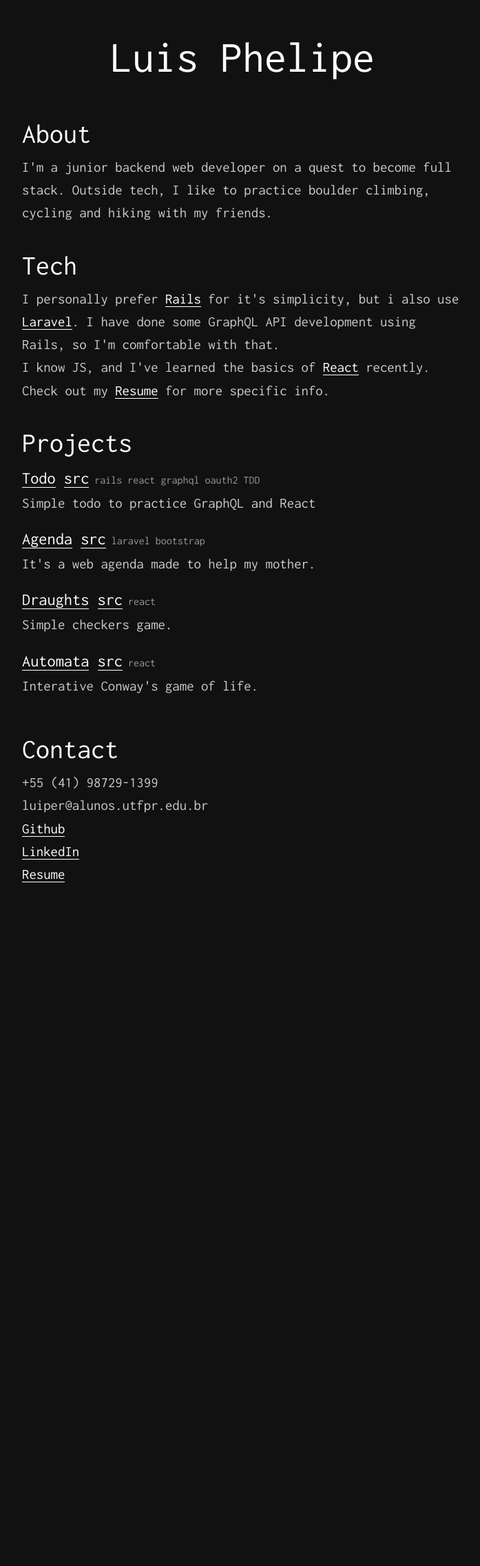
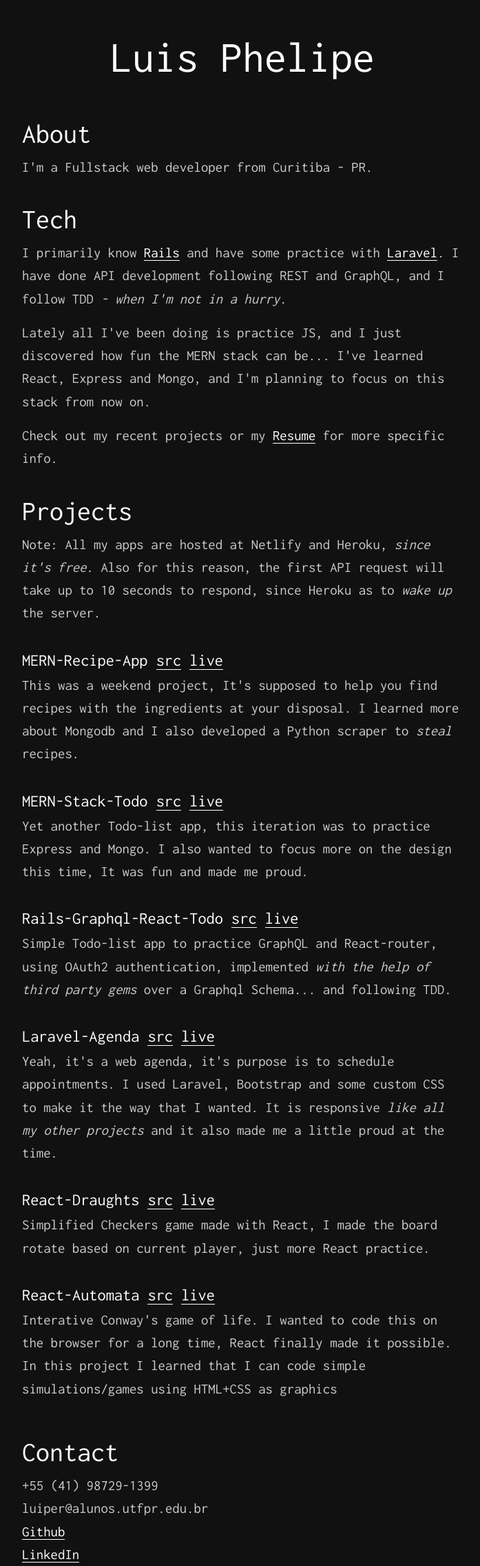
Before and after one commit to luisphelipe/luisphelipe.github.io, a PHP site: page / in a window 1280 px wide. Shown: the top 2270 px of the page at 69% size, without its empty margins (288-985 px from the left). Before the commit the page ends 1279 px from the top, so only its background shows below. Run offline with PHP 8.4, Linux system fonts and the light colour scheme.

Commit message:
update portfolio

```diff
--- a/index.html
+++ b/index.html
@@ -1,13 +1,15 @@
 <!DOCTYPE html>
 <html lang="en">
-
   <head>
-    <meta charset="UTF-8">
-    <meta name="viewport" content="width=device-width, initial-scale=1.0">
-    <meta http-equiv="X-UA-Compatible" content="ie=edge">
+    <meta charset="UTF-8" />
+    <meta name="viewport" content="width=device-width, initial-scale=1.0" />
+    <meta http-equiv="X-UA-Compatible" content="ie=edge" />
     <title>Luis Phelipe</title>
-    <link rel="stylesheet" href="style.css">
-    <link href="https://fonts.googleapis.com/css?family=Inconsolata" rel="stylesheet">
+    <link rel="stylesheet" href="style.css" />
+    <link
+      href="https://fonts.googleapis.com/css?family=Inconsolata"
+      rel="stylesheet"
+    />
   </head>
 
   <body>
@@ -18,47 +20,112 @@
     <article>
       <h2>About</h2>
       <p>
-            I'm a junior backend web developer on a quest to become full stack. Outside tech, I like to practice boulder
-            climbing, cycling and hiking with my friends.
+        I'm a Fullstack web developer from Curitiba - PR.
       </p>
     </article>
     <article>
       <h2>Tech</h2>
       <p>
-            I personally prefer <a href="#projects">Rails</a> for it's simplicity, but i also use <a
-                href="#projects">Laravel</a>. I have done some GraphQL API development using Rails, so I'm comfortable
-            with that.
+        I primarily know <a href="#projects">Rails</a> and have some practice
+        with <a href="#projects">Laravel</a>. I have done API development
+        following REST and GraphQL, and I follow TDD
+        <i>- when I'm not in a hurry</i>.
       </p>
-        <p>
-            I know JS, and I've learned the basics of <a href="#projects">React</a> recently.
+      <p class="mt-1">
+        Lately all I've been doing is practice JS, and I just discovered how fun
+        the MERN stack can be... I've learned React, Express and Mongo, and I'm
+        planning to focus on this stack from now on.
       </p>
-        <p>
-            Check out my <a href="/resume.pdf">Resume</a> for more specific info.
+      <p class="mt-1">
+        Check out my recent projects or my <a href="/resume.pdf">Resume</a> for
+        more specific info.
       </p>
     </article>
     <article id="projects">
       <h2>Projects</h2>
-        <section id="rails">
-            <h3><a href="https://react-graphql-todo.netlify.com/login/">Todo</a> <a
-                    href="https://github.com/luisphelipe/todo">src</a><small>rails</small><small>react</small><small>graphql</small><small>oauth2</small><small>TDD</small>
+      <p>
+        Note: All my apps are hosted at Netlify and Heroku,
+        <i>since it's free</i>. Also for this reason, the first API request will
+        take up to 10 seconds to respond, since Heroku as to <i>wake up</i> the
+        server.
+      </p>
+
+      <section id="express" class="mt-2">
+        <h3>
+          MERN-Recipe-App
+          <a href="https://github.com/luisphelipe/recipe-app-web">src</a>
+          <a href="https://recipe-web-app.netlify.com/">live</a>
         </h3>
-            <p>Simple todo to practice GraphQL and React
+        <p>
+          This was a weekend project, It's supposed to help you find recipes
+          with the ingredients at your disposal. I learned more about Mongodb
+          and I also developed a Python scraper to <i>steal</i> recipes.
+        </p>
       </section>
-        <section id="laravel">
-            <h3><a href="http://arcane-island-39787.herokuapp.com/">Agenda</a> <a
-                    href="https://github.com/luisphelipe/agenda">src</a><small>laravel</small><small>bootstrap</small>
+      <section id="express" class="mt-2">
+        <h3>
+          MERN-Stack-Todo
+          <a href="https://github.com/luisphelipe/express-todo">src</a>
+          <a href="https://mern-todo-app.netlify.com/login/">live</a>
         </h3>
-            <p>It's a web agenda made to help my mother.</p>
+        <p>
+          Yet another Todo-list app, this iteration was to practice Express and
+          Mongo. I also wanted to focus more on the design this time, It was fun
+          and made me proud.
+        </p>
       </section>
-        <section id="react">
-            <h3><a href="https://draughts.netlify.com/">Draughts</a> <a
-                    href="https://github.com/luisphelipe/react_draughts">src</a><small>react</small></h3>
-            <p>Simple checkers game.</p>
+
+      <section id="rails" class="mt-2">
+        <h3>
+          Rails-Graphql-React-Todo
+          <a href="https://github.com/luisphelipe/todo">src</a>
+          <a href="https://react-graphql-todo.netlify.com/login/">live</a>
+        </h3>
+        <p>
+          Simple Todo-list app to practice GraphQL and React-router, using
+          OAuth2 authentication, implemented
+          <i>with the help of third party gems</i> over a Graphql Schema... and
+          following TDD.
+        </p>
       </section>
-        <section id="react">
-            <h3><a href="https://automata.netlify.com/">Automata</a> <a
-                    href="https://github.com/luisphelipe/react_automata">src</a><small>react</small></h3>
-            <p>Interative Conway's game of life.</p>
+
+      <section id="laravel" class="mt-2">
+        <h3>
+          Laravel-Agenda
+          <a href="https://github.com/luisphelipe/agenda">src</a>
+          <a href="http://arcane-island-39787.herokuapp.com/">live</a>
+        </h3>
+        <p>
+          Yeah, it's a web agenda, it's purpose is to schedule appointments. I
+          used Laravel, Bootstrap and some custom CSS to make it the way that I
+          wanted. It is responsive <i>like all my other projects</i> and it also
+          made me a little proud at the time.
+        </p>
+      </section>
+      <section id="react" class="mt-2">
+        <h3>
+          React-Draughts
+          <a href="https://github.com/luisphelipe/react_draughts">src</a>
+          <a href="https://draughts.netlify.com/">live</a>
+        </h3>
+        <p>
+          Simplified Checkers game made with React, I made the board rotate
+          based on current player, just more React practice.
+        </p>
+      </section>
+
+      <section id="react" class="mt-2">
+        <h3>
+          React-Automata
+          <a href="https://github.com/luisphelipe/react_automata">src</a>
+          <a href="https://automata.netlify.com/">live</a>
+        </h3>
+        <p>
+          Interative Conway's game of life. I wanted to code this on the browser
+          for a long time, React finally made it possible. In this project I
+          learned that I can code simple simulations/games using HTML+CSS as
+          graphics
+        </p>
       </section>
     </article>
     <article>
@@ -67,10 +134,13 @@
         <p>+55 (41) 98729-1399</p>
         <p>luiper@alunos.utfpr.edu.br</p>
         <p><a href="https://github.com/luisphelipe">Github</a></p>
-            <p><a href="https://www.linkedin.com/in/luis-phelipe-67996313b/">LinkedIn</a></p>
+        <p>
+          <a href="https://www.linkedin.com/in/luis-phelipe-67996313b/"
+            >LinkedIn</a
+          >
+        </p>
         <p><a href="resume.pdf">Resume</a></p>
       </section>
     </article>
   </body>
-
 </html>
--- a/style.css
+++ b/style.css
@@ -51,6 +51,14 @@
     border-bottom: 1px solid white;
 }
 
+.mt-1 {
+    margin-top: 1rem;
+}
+
+.mt-2 {
+    margin-top: 2rem;
+}
+
 small {
     display: inline-block;
     padding-left: .5rem;
```
Lines whose indentation alone changed are shown as unchanged.
